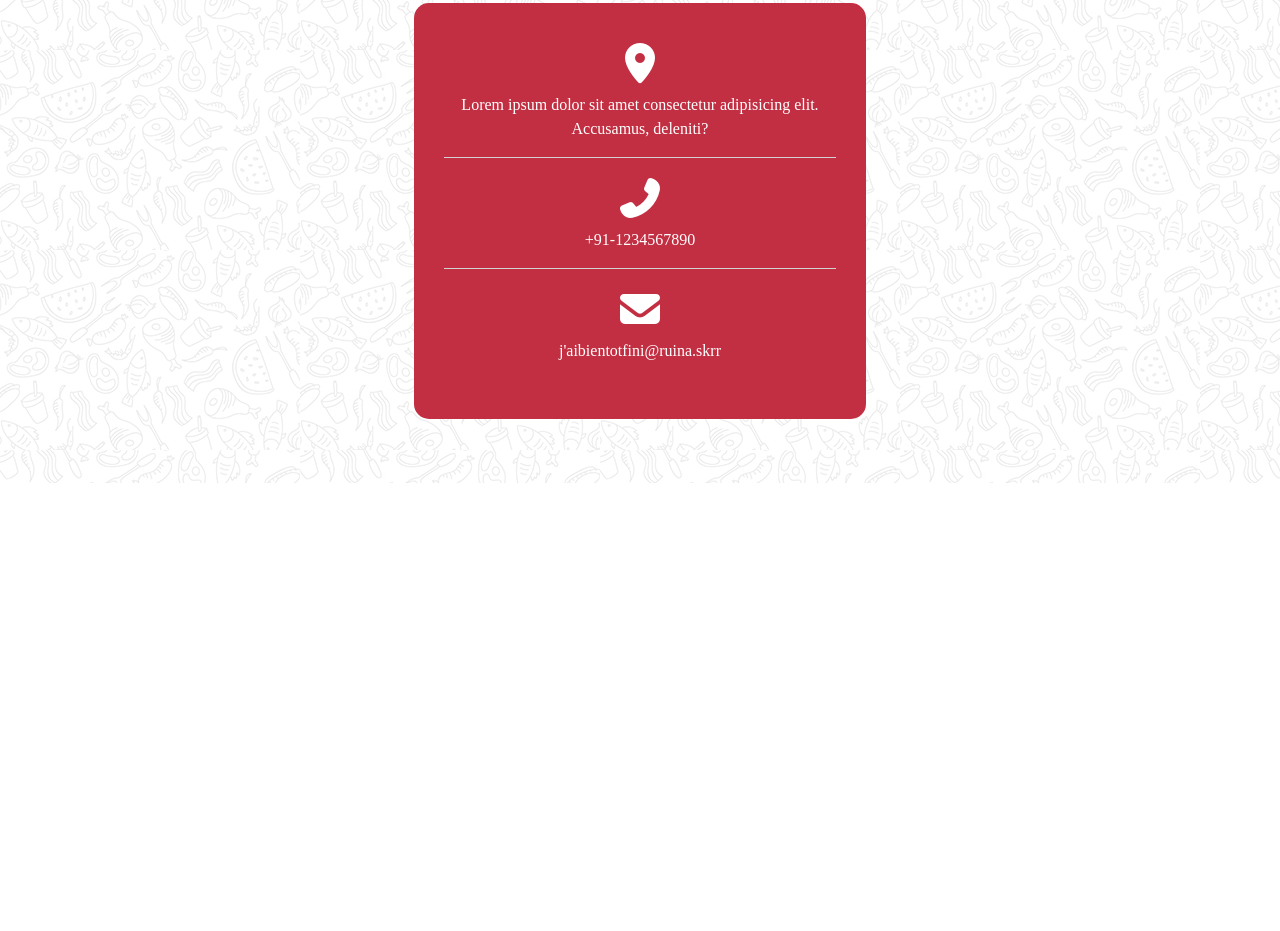
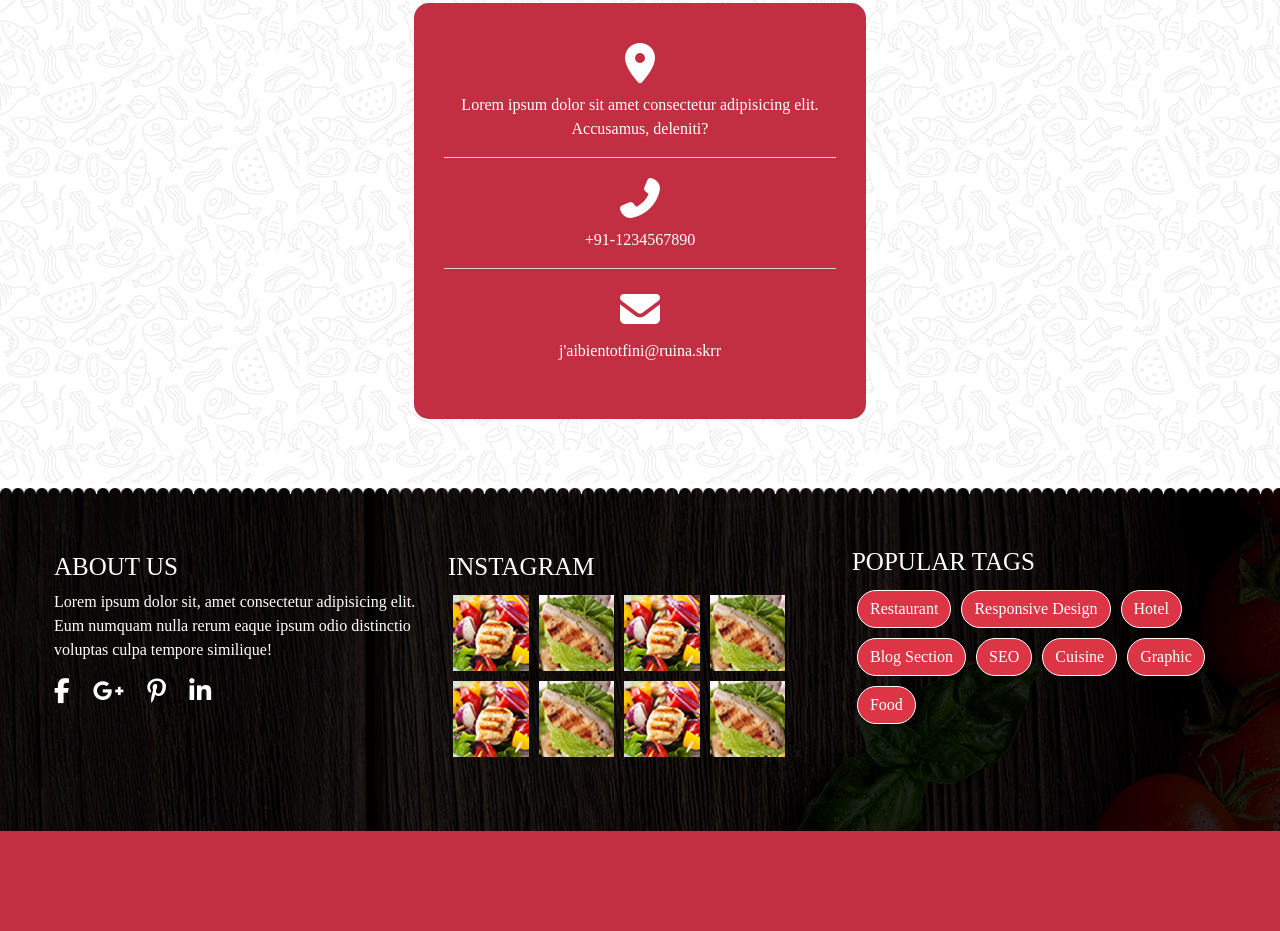
Before and after one commit to LouisePeiffer/coding_16_site_chef, a website: page index.html in a window 1280 px wide. Shown: the part 5550-6481 px from the top of the page. Before the commit the page ends 6033 px from the top, so only its background shows below. Drawn offline with nearby package versions, Linux system fonts and the light colour scheme; a web font is replaced by a local one.

Commit message:
Footer terminé, + responsive

```diff
--- a/index.html
+++ b/index.html
@@ -333,6 +333,71 @@
         </div>
     </section>
 
+<!-- Section FOOTER -->
+    <footer>
+        <div class="decfoot">
+            <img src="./public/images/footer_bottom_decoration_img.png" alt="">
+            <img src="./public/images/footer_bottom_decoration_img.png" alt="">
+            <img src="./public/images/footer_bottom_decoration_img.png" alt="">
+            <img src="./public/images/footer_bottom_decoration_img.png" alt="">
+            <img src="./public/images/footer_bottom_decoration_img.png" alt="">
+            <img src="./public/images/footer_bottom_decoration_img.png" alt="">
+            <img src="./public/images/footer_bottom_decoration_img.png" alt="">
+            <img src="./public/images/footer_bottom_decoration_img.png" alt="">
+            <img src="./public/images/footer_bottom_decoration_img.png" alt="">
+            <img src="./public/images/footer_bottom_decoration_img.png" alt="">
+            <img src="./public/images/footer_bottom_decoration_img.png" alt="">
+            <img src="./public/images/footer_bottom_decoration_img.png" alt="">
+            <img src="./public/images/footer_bottom_decoration_img.png" alt="">
+            <img src="./public/images/footer_bottom_decoration_img.png" alt="">
+            <img src="./public/images/footer_bottom_decoration_img.png" alt="">
+            <img src="./public/images/footer_bottom_decoration_img.png" alt="">
+            <img src="./public/images/footer_bottom_decoration_img.png" alt="">
+        </div>
+        <div class="footerbois container-fluid">
+            <div class="row">
+                <div class="col-4 about">
+                    <h2>About Us</h2>
+                    <p>Lorem ipsum dolor sit, amet consectetur adipisicing elit. Eum numquam nulla rerum eaque ipsum odio distinctio voluptas culpa tempore similique!</p>
+                    <div>
+                        <i class="fab fa-facebook-f"></i>
+                        <i class="fab fa-google-plus-g"></i>
+                        <i class="fab fa-pinterest-p"></i>
+                        <i class="fab fa-linkedin-in"></i>
+                    </div>
+                </div>
+                <div class="col-4 instagram">
+                    <h2>Instagram</h2>
+                    <div>
+                        <img src="./public/images/instragram_gallery_img1.jpg" alt="">
+                        <img src="./public/images/instragram_gallery_img2.jpg" alt="">
+                        <img src="./public/images/instragram_gallery_img1.jpg" alt="">
+                        <img src="./public/images/instragram_gallery_img2.jpg" alt="" class="ciao">
+                        <img src="./public/images/instragram_gallery_img1.jpg" alt="" class="ciao">
+                        <img src="./public/images/instragram_gallery_img2.jpg" alt="" class="ciao">
+                        <img src="./public/images/instragram_gallery_img1.jpg" alt="" class="ciao">
+                        <img src="./public/images/instragram_gallery_img2.jpg" alt="" class="ciao">
+                    </div>
+                </div>
+                <div class="col-4 popular">
+                    <h2>Popular Tags</h2>
+                    <div>
+                        <button type="button" class="btn btn-danger rounded-pill btntag" >Restaurant</button>
+                        <button type="button" class="btn btn-danger rounded-pill btntag" >Responsive Design</button>
+                        <button type="button" class="btn btn-danger rounded-pill btntag" >Hotel</button>
+                        <button type="button" class="btn btn-danger rounded-pill btntag" >Blog Section</button>
+                        <button type="button" class="btn btn-danger rounded-pill btntag" >SEO</button>
+                        <button type="button" class="btn btn-danger rounded-pill btntag" >Cuisine</button>
+                        <button type="button" class="btn btn-danger rounded-pill btntag" >Graphic</button>
+                        <button type="button" class="btn btn-danger rounded-pill btntag" >Food</button>
+                    </div>
+                </div>
+            </div>
+        </div>
+        <div class="footerrouge">
+            <p>lorem</p>
+        </div>
+    </footer>
 
 <!-- JQUERY -->
 <script src="./node_modules/jquery/dist/jquery.js"></script>
--- /dev/null
+++ b/src/sass/modules/_footer.sass
@@ -0,0 +1,74 @@
+footer
+    overflow: hidden
+    position: relative
+    .decfoot
+        position: absolute
+        top: 0%
+        display: flex
+        z-index: 2
+    .footerbois
+        background-image: url(../../public/images/footer_background.jpg)
+        margin: 0
+        color: white
+        position: relative
+        display: flex
+        padding: 5%
+
+
+    .footerrouge
+        background-color: $rougemims
+        height: 100px
+        p
+            margin: 0
+            display: none
+    .footerbois
+        display: flex
+        div
+            .about
+                padding: 5px
+                h2
+                    text-transform: uppercase
+                    font-size: 25px
+                p
+                    padding-right: 10px
+                div
+                    i
+                        margin-right: 5%
+                        font-size: 25px
+            .instagram
+                padding: 5px
+                h2
+                    text-transform: uppercase
+                    font-size: 25px
+                div
+                    display: flex
+                    flex-wrap: wrap
+                    img
+                        margin: 5px
+            .popular
+
+                h2
+                    text-transform: uppercase
+                    font-size: 25px
+                div
+                    display: flex
+                    flex-wrap: wrap
+                    .btntag
+                        border: white solid 1px
+                        margin: 5px
+
+@media screen and ( max-width: 1149px  )
+    footer
+        .footerbois
+            div
+                .about
+                    p
+                        font-size: 10px
+                .instagram
+                    div
+                        .ciao
+                            display: none
+                .popular
+                    div
+                        .btntag
+                            font-size: 10px
--- a/src/sass/modules/_style.sass
+++ b/src/sass/modules/_style.sass
@@ -5,3 +5,4 @@
 @import ./_tableblog
 @import ./_client
 @import ./_contact
+@import ./_footer
```
Also changed, not shown: public/css/app.css.
